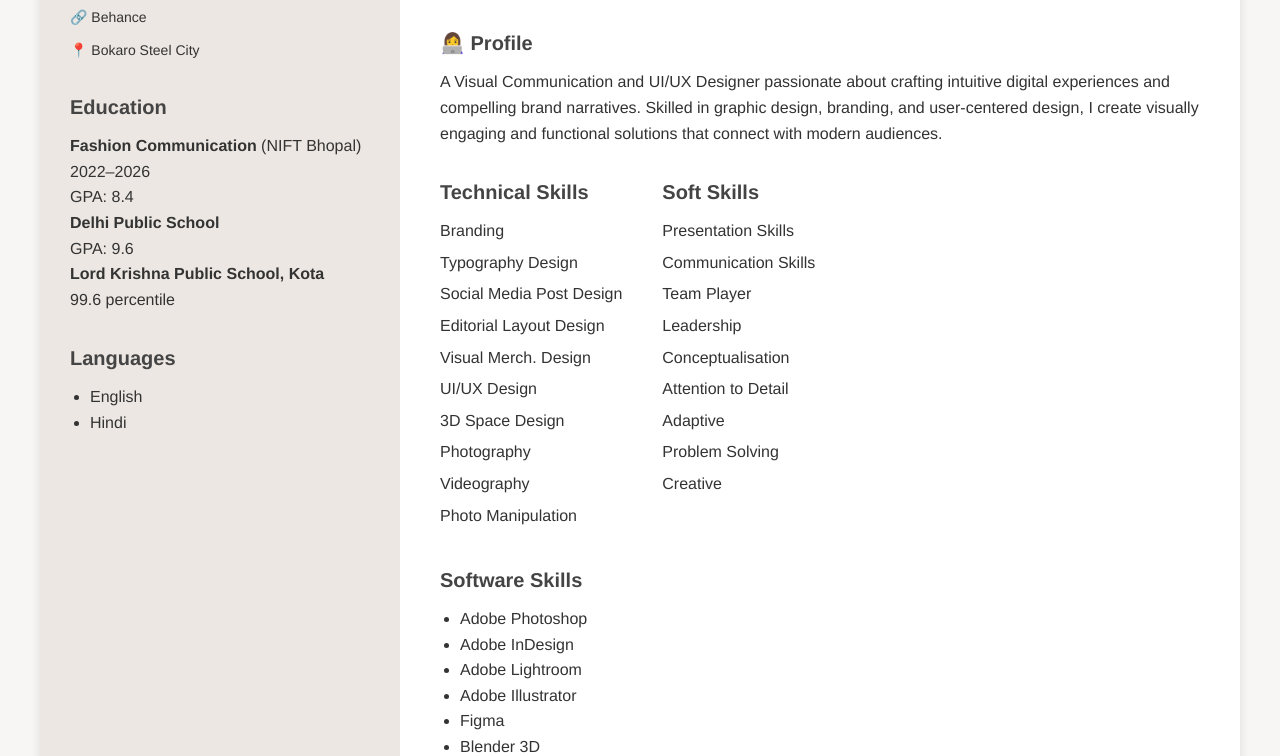
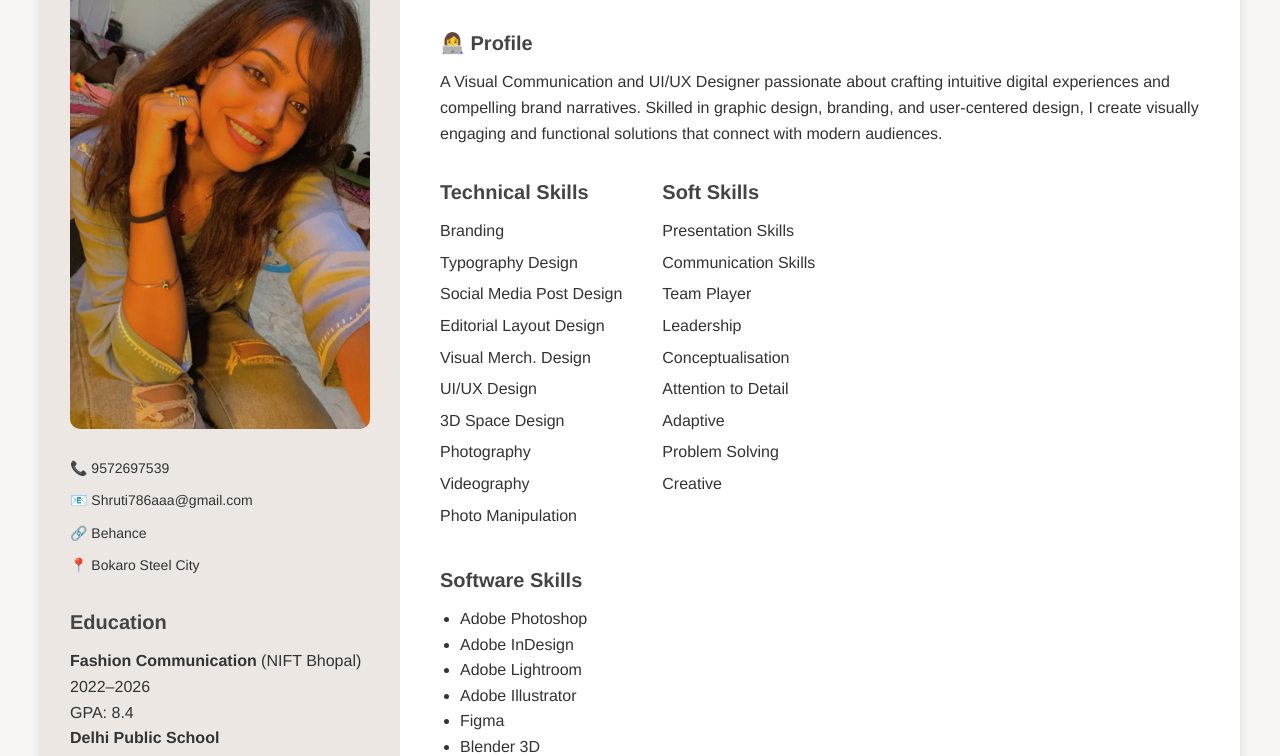
Before and after one commit to Shivam0770/Shivam-Bisht-portfolio, a plain HTML site: page index.html in a window 1280 px wide. Shown: the part 174-930 px from the top of the page. Drawn offline with Linux system fonts and the light colour scheme.

Commit message:
Update index.html

```diff
--- a/index.html
+++ b/index.html
@@ -10,7 +10,7 @@
 <body>
   <div class="container">
     <aside class="sidebar">
-      <img src="shruti.jpeg" alt="Shruti Kumari" class="profile-pic"/>
+      <img src="shruti.jpg" alt="Shruti Kumari" class="profile-pic"/>
       <div class="contact">
         <p>📞 9572697539</p>
         <p>📧 Shruti786aaa@gmail.com</p>
```
